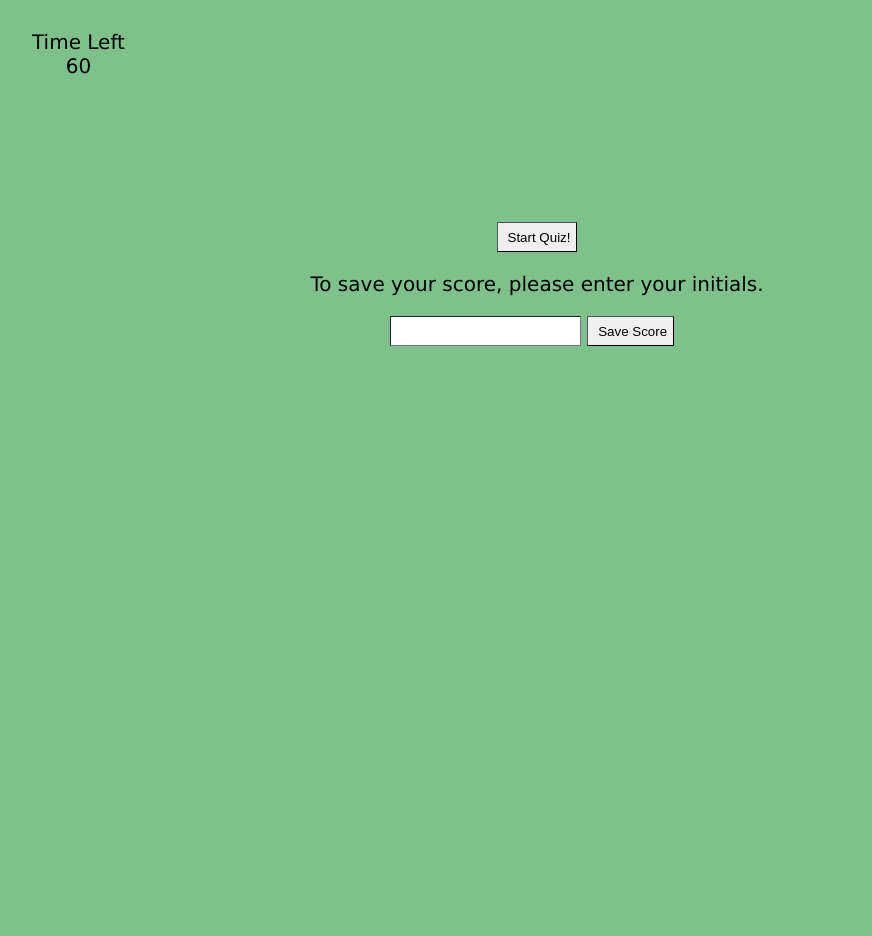
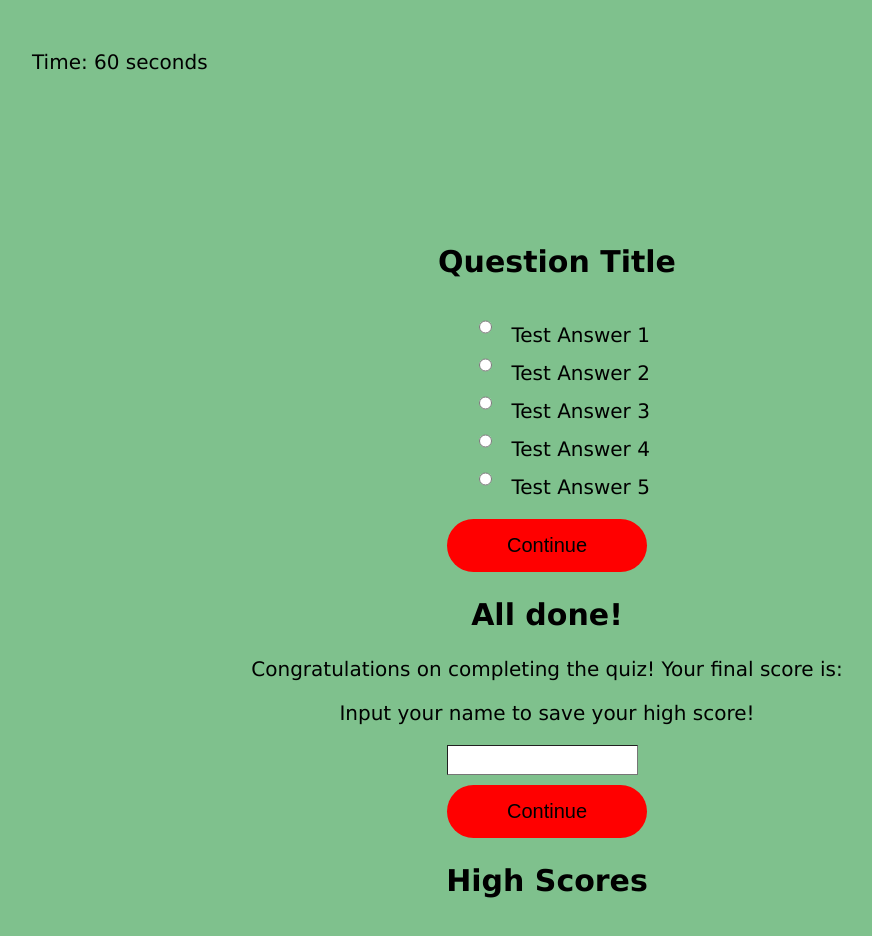
Before and after one commit to justjulieta/codingquiz, a plain HTML site: page index.html in a window 1280 px wide. Shown: the top 936 px of the page, without its empty margins (48-920 px from the left). Before the commit the page ends 800 px from the top, so only its background shows below. Drawn offline with Linux system fonts and the light colour scheme; files that its build step writes are made by us from their sources.

Commit message:
fixing conflicts

```diff
--- a/index.html
+++ b/index.html
@@ -6,36 +6,67 @@
         <title>Javascript Coding Quiz</title>
         <meta name="description" content="">
         <meta name="viewport" content="width=device-width, initial-scale=1.0">
-        <link rel="stylesheet" href="style.css">
+        <link rel="stylesheet" href="/assets/css/style.css">
     </head>
     <body>
-        <header>
-            <div class="timer">
-            <div class="time-left-container" >Time Left</div>
-            <div class="timer_sec">60</div>
-            <br>
+        <section>
+            <header>
+                <p id="countdown">Time: 60 seconds</p>
+        </header>
+<main id="quiz">
+        <h2 id="countdown"></h2>
+        <!-- questions -->
+        <section id="quiz-questions">
+            <div class="question-column">
+                <figure class="card code-card">
+                    <h2 id="question-title" class="card-header">Question Title</h2>
+                    <div class="question">
+                        <div>
+                            <input type="radio" class="answer" name="answer" value="optionA">
+                            <label for="answer" id="option1">Test Answer 1</label>
+                        </div>
+                        <div>
+                            <input type="radio" class="answer" name="answer" value="optionB">
+                            <label for="answer" id="option2">Test Answer 2</label>
+                        </div>
+                        <div>
+                            <input type="radio" class="answer" name="answer" value="optionC">
+                            <label for="answer" id="option3">Test Answer 3</label>
+                        </div>
+                        <div>
+                            <input type="radio" class="answer" name="answer" value="optionD">
+                            <label for="answer" id="option4">Test Answer 4</label>
+                        </div>
+                        <div>
+                            <input type="radio" class="answer" name="answer" value="optionD">
+                            <label for="answer" id="option5">Test Answer 5</label>
+                        </div>
+                    </div>
+                    <div id="question-results">
+                    </div>
+                </figure>
             </div>
-        </header>
-        <main>
-            <div id="question-containder">
-                <hi id="questions"></hi>
-                <input id="start-button" type="button" value="Start Quiz!"
-                <div id="save-your-score-container">
-                    <p>To save your score, please enter your initials.</p>
-                    <input id="save-score-text" type="text">
-                    <input id="save-score-button" type="button" value="Save Score">
-                    <br>
-                </div>
+            <div>
+                <button id="submit-question" onclick=submitQuestion>Continue</button>
             </div>
-            <div id="answers">
-                <input type="button" value="answer1" id="answer1" class="answer-button" hidden>
-                <input type="button" value="answer2" id="answer2" class="answer-button" hidden>
-                <input type="button" value="answer3" id="answer3" class="answer-button" hidden>
-                <input type="button" value="answer4" id="answer4" class="answer-button" hidden>
-                <br>
-                <span id="answer-result"></span>
+        </section>
+        <div class="final">
+            <h1>All done!</h1>
+            <p id="final-score">Congratulations on completing the quiz! Your final score is: </p>
+            <p>Input your name to save your high score!</p>
+            <input type="text" id="user-name">
+            <div>
+                <button id="submit-score" onclick=submitScore>Continue</button>
             </div>
-        </main>
-        <script src="scripts.js" async defer></script>
+
+        </div>
+        <div id="high-scores">
+            <h1>High Scores</h1>
+            <ul id="high-scores-list">
+            </ul>
+    </main>
+        </body>
+    </section>
+        <script src="/assets/js/scripts.js"></script>
     </body>
     </html>
```
